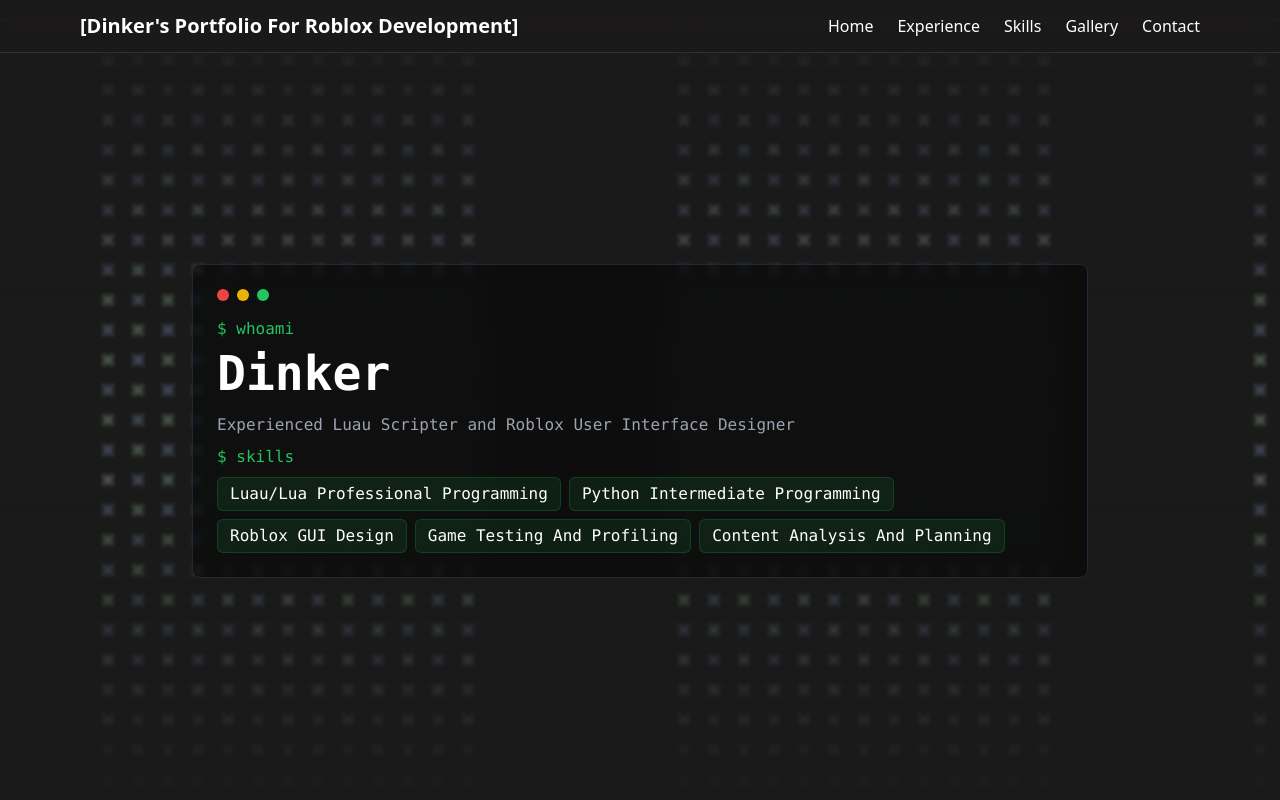
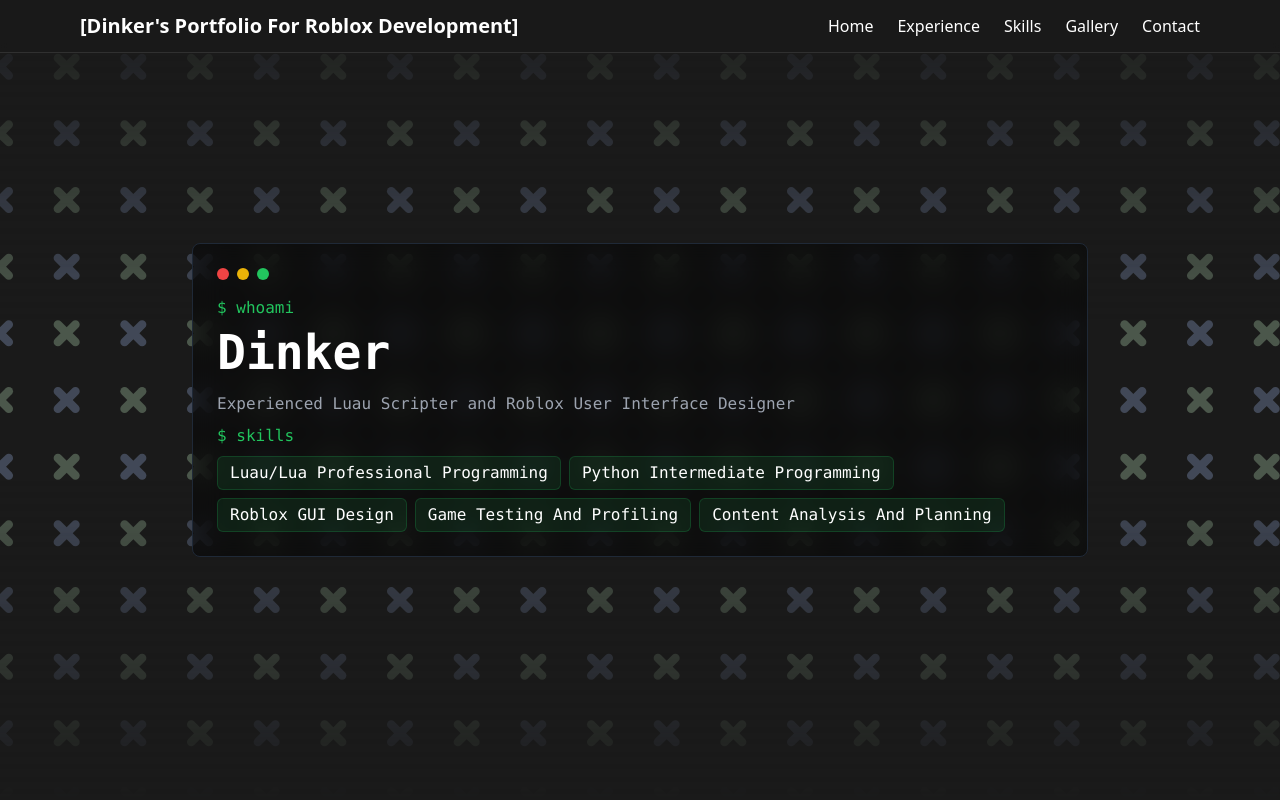
Before and after one commit to Next-Level-Dev/robloxdevportfolio, a Next.js app: page / in a window 1280 px wide. Shown: the top 800 px of the page. Built offline with nearby package versions, Linux system fonts and the light colour scheme.

Commit message:
more layout stuff

```diff
--- a/app/components/Experience.tsx
+++ b/app/components/Experience.tsx
@@ -6,7 +6,7 @@ export default function Experience() {
 	return (
 		<section className="py-20 px-4">
 			<div className="max-w-6xl mx-auto">
-				<motion.h2 initial={{ opacity: 0 }} whileInView={{ opacity: 1 }} viewport={{ once: true }} className="text-3xl font-bold mb-12 text-center">
+				<motion.h2 initial={{ opacity: 0 }} whileInView={{ opacity: 1 }} viewport={{ once: true }} className="text-3xl font-bold mb-8 text-center">
 					Experience & Projects
 				</motion.h2>
 
--- a/app/components/Gallery.tsx
+++ b/app/components/Gallery.tsx
@@ -13,7 +13,7 @@ const images = [
 export default function Gallery() {
   return (
     <section className="py-20 px-4 max-w-6xl mx-auto">
-      <h2 className="text-3xl font-bold text-center 1">Image Gallery</h2>
+      <h2 className="text-3xl font-bold text-center mb-8 1">Image Gallery</h2>
 
       {/* 2 images per row on all screen sizes */}
       <div className="grid grid-cols-1 sm:grid-cols-3 gap-4">
--- a/app/components/SkillMetrics.tsx
+++ b/app/components/SkillMetrics.tsx
@@ -6,7 +6,7 @@ export default function SkillMetrics() {
 	return (
 		<section className="py-20 px-4">
 			<div className="max-w-6xl mx-auto">
-				<motion.h2 initial={{ opacity: 0 }} whileInView={{ opacity: 1 }} viewport={{ once: true }} className="text-3xl font-bold mb-12 text-center">
+				<motion.h2 initial={{ opacity: 0 }} whileInView={{ opacity: 1 }} viewport={{ once: true }} className="text-3xl font-bold mb-8 text-center">
 					Practices, Achievements & Skills
 				</motion.h2>
 
--- a/app/layout.tsx
+++ b/app/layout.tsx
@@ -33,11 +33,6 @@ export default function RootLayout({
         <div className="fixed inset-0 -z-10">
           <div
             className="absolute inset-0 bg-[url('/grid2.svg')] bg-repeat opacity-40"
-            style={{
-              backgroundSize: '45% 45%',
-              filter: 'blur(2px)',
-              backgroundPosition: 'top left',
-            }}
           />
           <div
             className="absolute inset-0 pointer-events-none"
@@ -53,9 +48,7 @@ export default function RootLayout({
 
         <main className="min-h-screen flex flex-col justify-center">
             <HashCleaner />
-            <div className="w-full border-t border-red-500 mt-5" />
-            <div className="flex-grow">{children}</div>
-            <div className="w-full border-t border-red-500 mt-5" />
+            {children}
         </main>
       </body>
     </html>
```
